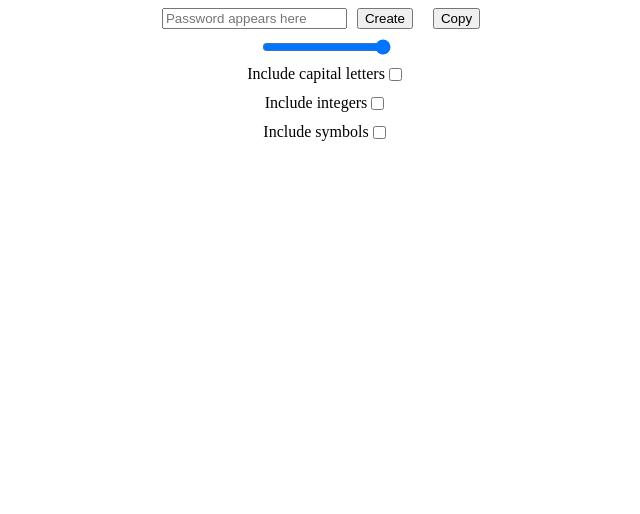
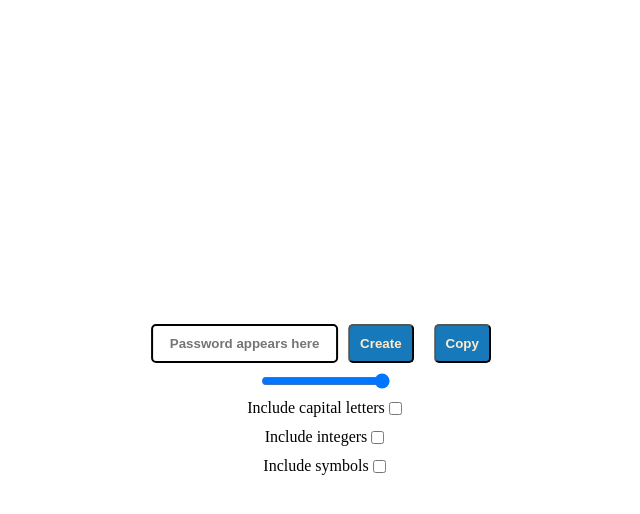
Before and after one commit to Yurii-Komarnytskyi/PasswordGenerator, a React (Create React App) app: page / in a window 1280 px wide. Shown: the top 514 px of the page, without its empty margins (314-954 px from the left). Built offline with nearby package versions, Linux system fonts and the light colour scheme.

Commit message:
Centered horizontally  main container of componets. Prettified input field and both buttons of InputWithPassword component

```diff
--- a/src/App.js
+++ b/src/App.js
@@ -3,6 +3,7 @@ import CheckBox from "./components/CheckBox";
 import InputWithPassword from "./components/InputWithPassword";
 import PasswordLengthRange from "./components/PasswordLengthRange";
 import { genPass} from "./utils";
+import styles from './App.module.css';
 function App() {
   const [password, setPassword] = useState('');
   const [passwdLength, setPasswdLength] = useState(5);
@@ -20,7 +21,7 @@ function App() {
   }
 
   return (
-    <main>
+    <main className={styles.mainWrapper}>
       <InputWithPassword
         password={password}
         wrapperForSetPass={wrapperForSetPass}
@@ -29,6 +30,7 @@ function App() {
       <CheckBox description={'Include capital letters'} handler={setCapLettIncluded} />
       <CheckBox description={'Include integers'} handler={setIntegersIncluded} />
       <CheckBox description={'Include symbols'} handler={setSymbolsIncluded} />
+
     </main>
   );
 }
--- /dev/null
+++ b/src/App.module.css
@@ -0,0 +1,8 @@
+.mainWrapper{
+    display: flex;
+    flex-direction: column;
+    position: absolute;
+    left: 50%;
+    top: 50%;
+    transform: translate(-50%, -50%);
+}
--- a/src/components/InputWithPassword.jsx
+++ b/src/components/InputWithPassword.jsx
@@ -12,8 +12,8 @@ const InputWithPassword = ({password, wrapperForSetPass}) => {
           value={password}
           ref={inpWithPass}
         ></input>
-        <button onClick={wrapperForSetPass}>Create</button>
-        <button onClick={copyText}>Copy</button>
+        <button className={styles.bttnBeauty} onClick={wrapperForSetPass}>Create</button>
+        <button className={styles.bttnBeauty} onClick={copyText}>Copy</button>
     </div>
   )
 }
--- a/src/components/InputWithPassword.module.css
+++ b/src/components/InputWithPassword.module.css
@@ -2,7 +2,20 @@
     display: flex;
     justify-content: center;
 }
-.inpWithPass button{
+
+.inpWithPass input{
+    font-weight: 700;
+    border: 2px solid #000;
+    border-radius: 5px;
+    text-align: center;
+}
+
+.bttnBeauty {
     margin-left: 10px;
     margin-right: 10px;
+    padding: 10px;
+    border-radius: 5px;
+    background: #1779ba;
+    color:blanchedalmond;
+    font-weight: 900;
 }
--- a/src/utils.js
+++ b/src/utils.js
@@ -12,7 +12,7 @@ const pickRandArr = (arr) => {
     return key[randIntRange(0, key.length-1)];
 }
 
-function genPass (passLength = 5, capLetters = false, integers = false, symb = false) {
+const genPass = (passLength = 5, capLetters = false, integers = false, symb = false) => {
     let password = ''
     const passOptionsAccordToArgs = [
         piecesForPassword[0],
```
